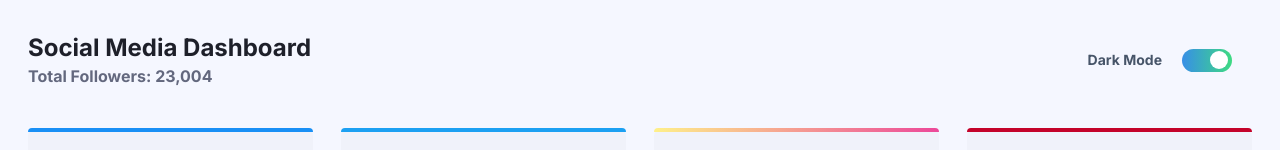
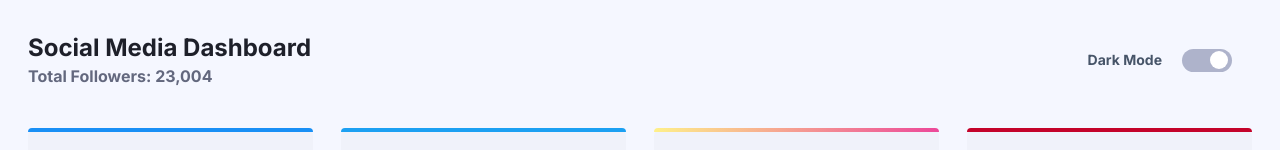
Before and after one commit to elizabeth-trotter/socialmediadashreactts, a React (Create React App) app: page / in a window 1280 px wide. Shown: the top 150 px of the page. Built offline with nearby package versions, Linux system fonts and the light colour scheme.

Commit message:
toggle ball color add

```diff
--- a/src/index.css
+++ b/src/index.css
@@ -23,7 +23,7 @@ body {
 }
 
 .label {
-  @apply bg-lightMode-toggle;
+  background: linear-gradient(90deg, hsl(210, 78%, 56%), hsl(146, 68%, 55%));
   position: relative;
   display: flex;
   align-items: center;
@@ -37,7 +37,7 @@ body {
 }
 
 .ball {
-  background: #fff;
+  background: hsl(230, 17%, 14%);
   position: absolute;
   top: 2px;
   left: 4px;
@@ -49,8 +49,9 @@ body {
 
 .checkbox:checked + .label .ball {
   transform: translateX(24px);
+  background: hsl(0, 0%, 100%);
 }
 
 .checkbox:checked + .label {
-  background: linear-gradient(90deg, hsl(210, 78%, 56%), hsl(146, 68%, 55%));
+  background: hsl(230, 22%, 74%);
 }
```
